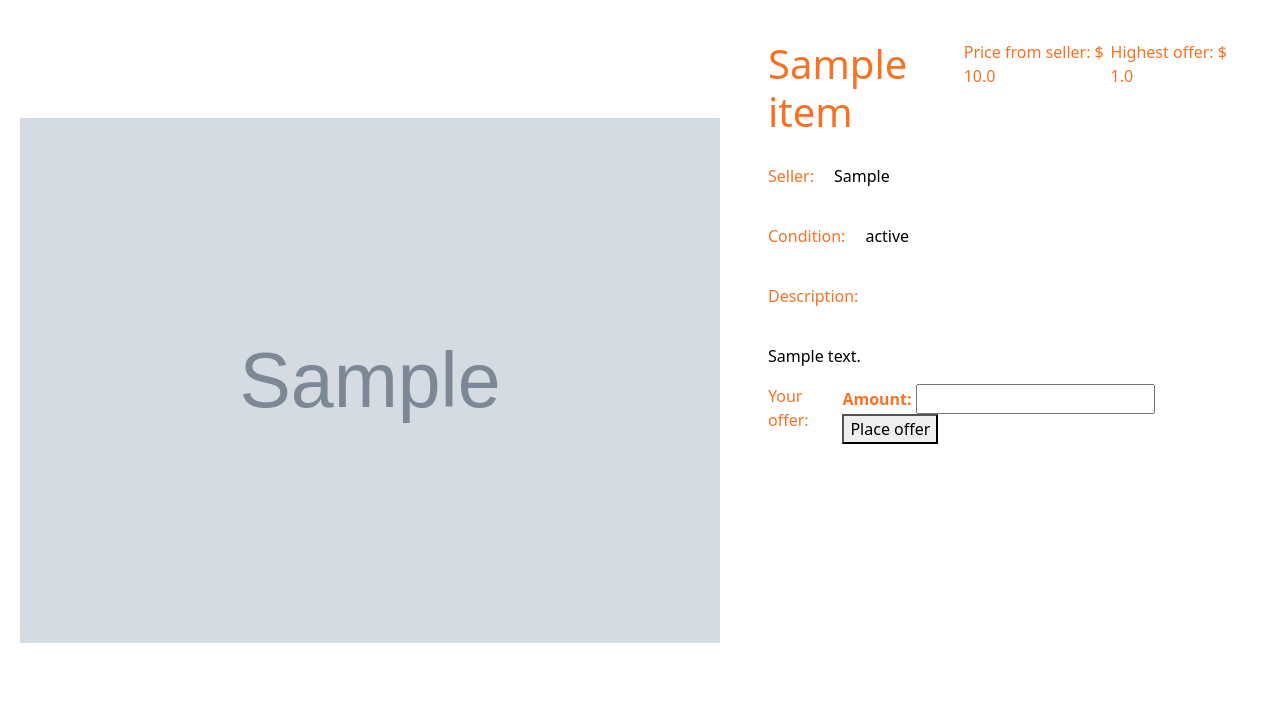
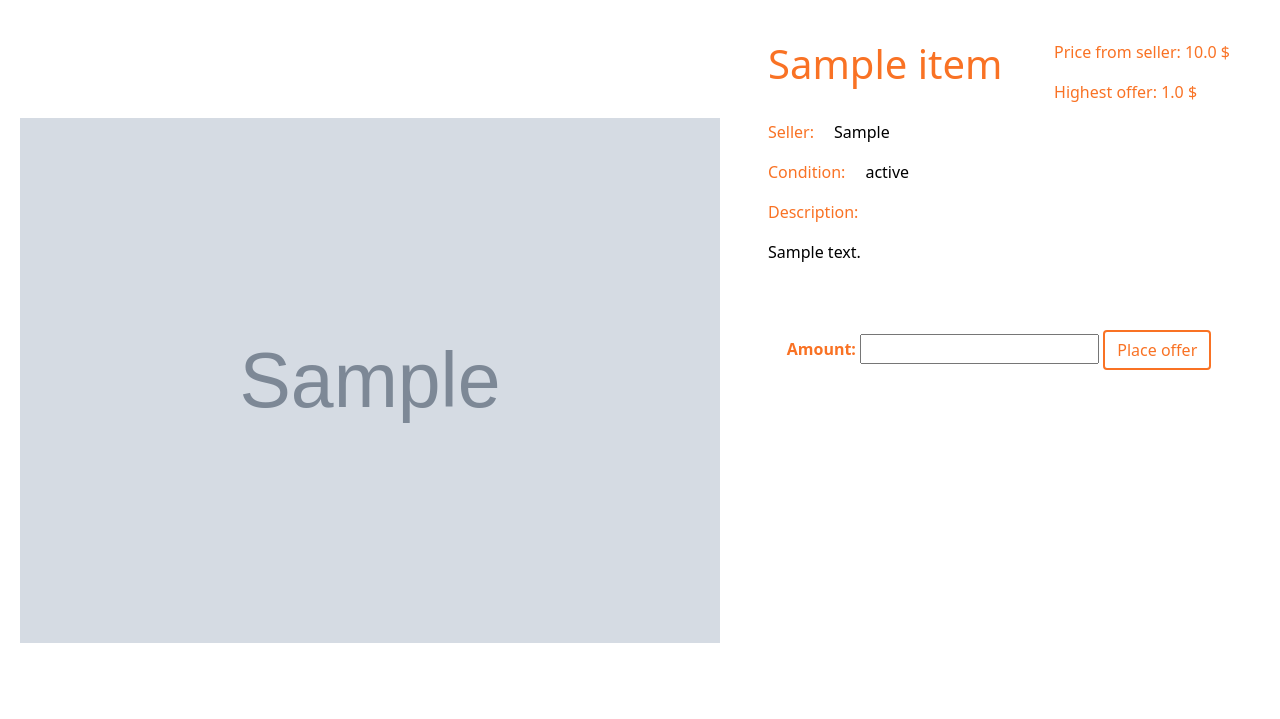
Before and after one commit to RanAegisdottir/FireSale, a Django app: a page that uses FireSale/templates/shop/item_details.html in a window 1280 px wide. Shown: the part 126-845 px from the top of the page. Run offline with Django 4.2, Linux system fonts and the light colour scheme; a user stored in the database is signed in; tables that the repository leaves empty hold one stand-in row (values such as "Sample post"); grey boxes marked "Sample" are stand-in pictures.

Commit message:
breytingar

```diff
--- a/FireSale/create/forms/item_form.py
+++ b/FireSale/create/forms/item_form.py
@@ -5,6 +5,9 @@ from django import forms
 
 class ItemCreateForm(ModelForm):
     image = forms.CharField(required=True, widget=forms.TextInput(attrs={'class': 'form-control'}))
+    image = forms.CharField(required=False, widget=forms.TextInput(attrs={'class': 'form-control'}))
+    image = forms.CharField(required=False, widget=forms.TextInput(attrs={'class': 'form-control'}))
+    image = forms.CharField(required=False, widget=forms.TextInput(attrs={'class': 'form-control'}))
 
     class Meta:
         model = Item
@@ -14,5 +17,4 @@ class ItemCreateForm(ModelForm):
             'description': widgets.TextInput(attrs={'class': 'form-control'}),
             'condition': widgets.Select(attrs={'class': 'form-control'}),
             'priceidea': widgets.NumberInput(attrs={'class': 'form-control'})
-            # 'available': widgets.CheckboxInput(attrs={'class': 'checkbox'})
         }
--- a/FireSale/static/css/checkout.css
+++ b/FireSale/static/css/checkout.css
@@ -17,6 +17,14 @@
     margin: 15px;
     border: 2px solid #f97224;
     padding: 15px 25px;
+}
+
+.order-confirm {
+    display: flex;
+    flex-direction: column;
+    align-items: center;
+    color: #f97224;
+    padding: 50px 50px 500px 50px;
 }
 
 .confirm_btn_container{
--- a/FireSale/static/css/main.css
+++ b/FireSale/static/css/main.css
@@ -86,15 +86,36 @@ a.nav-links:hover {
 }
 
 .side-text{
-    margin-top: 20px;
     display: flex;
     flex-direction: row;
 
 }
 
+.offer_button {
+     display: flex inline;
+     border: 2px solid #f97224;
+     color: #f97224;
+     background-color: white;
+    clear: both;
+}
+
+
+ .offer_button:hover {
+     color: white;
+     clear: both;
+     background-color: #f97224;
+ }
+
 .detail-offer {
     display: flex;
     justify-content: space-around;
+    align-items: center;
+    margin-top: 50px;
+}
+
+.prices {
+    display: flex;
+    flex-direction: column;
 }
 
 .detail-similar {
--- a/FireSale/static/css/register.css
+++ b/FireSale/static/css/register.css
@@ -36,8 +36,11 @@
 
 
 #register_input {
-    margin-left: 34%;
-    margin-right: 26%;
+    display: flex;
+    flex-flow: column wrap;
+    justify-content: center;
+    margin-left: 40%;
+    margin-right: 40%;
     color: #FF903F;
 }
 
--- a/FireSale/templates/shop/item_details.html
+++ b/FireSale/templates/shop/item_details.html
@@ -11,8 +11,10 @@
     <div class="child-container">
         <div class="detail-title-price">
             <h1>{{ Item.name }}</h1>
-            <p>Price from seller: $ {{ Item.priceidea }}</p>
-            <p>Highest offer: $ {{ Item.heighestoffer }}</p>
+            <div class="prices">
+                <p>Price from seller: {{ Item.priceidea }} $</p>
+                <p>Highest offer: {{ Item.heighestoffer }} $</p>
+            </div>
         </div>
         <div class="side-text">
             <p class="orange-text">Seller:</p>
@@ -30,11 +32,10 @@
         </div>
         <!--place an offer-->
         <div class="detail-offer">
-            <p>Your offer: </p>
             <form id="offer" action="{% url 'item-details' id=Item.id %}" method="post">
                 {% csrf_token %}
                 {{ form }}
-                <button type="submit">Place offer</button>
+                <button type="submit" class="btn offer_button">Place offer</button>
             </form>
         </div>
         <!--ef við viljum hafa það þannig að við förum inn á seller profile í item (b-krafa)-->
```
Also changed, not shown: FireSale/templates/checkout/save.html (+7 -2 lines).
